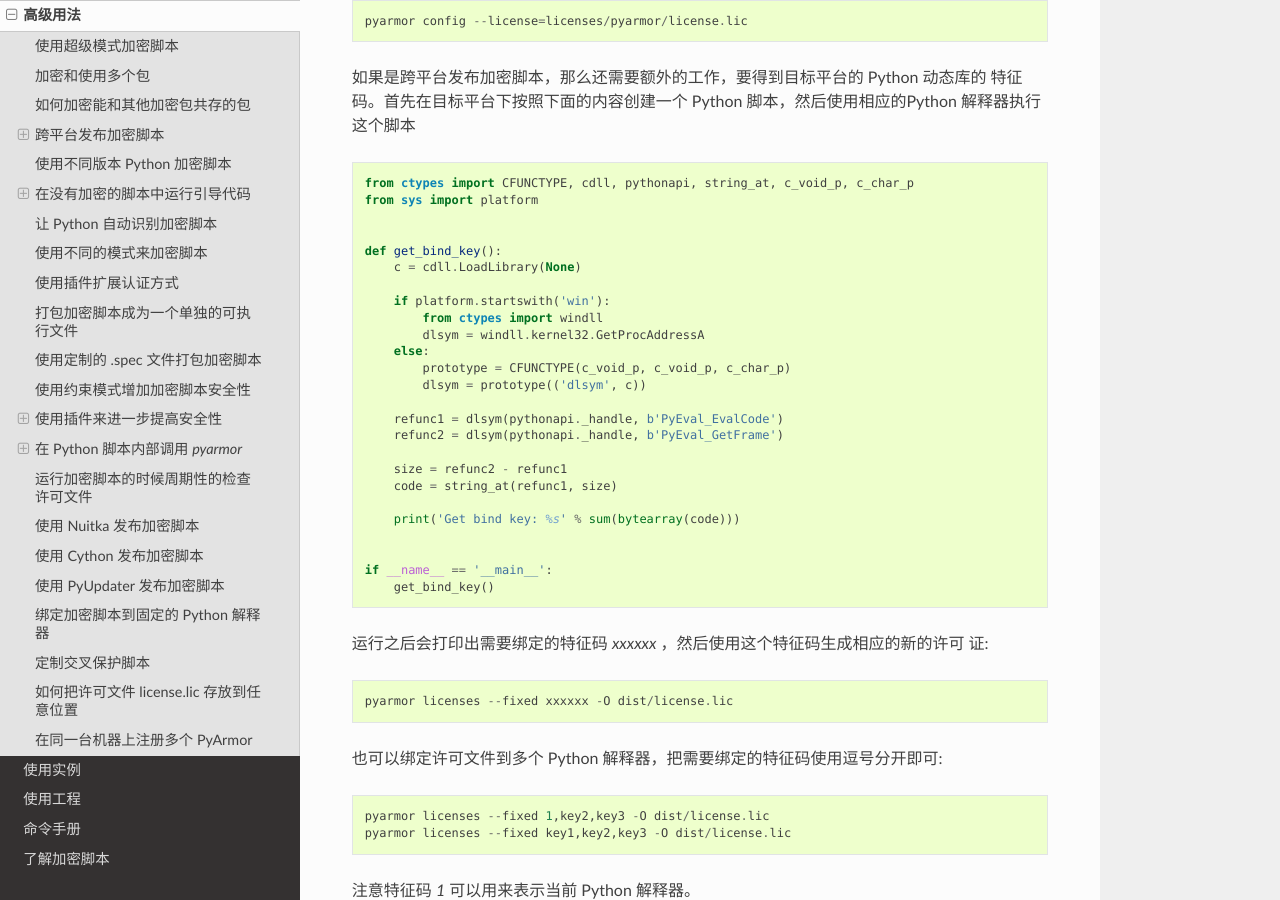
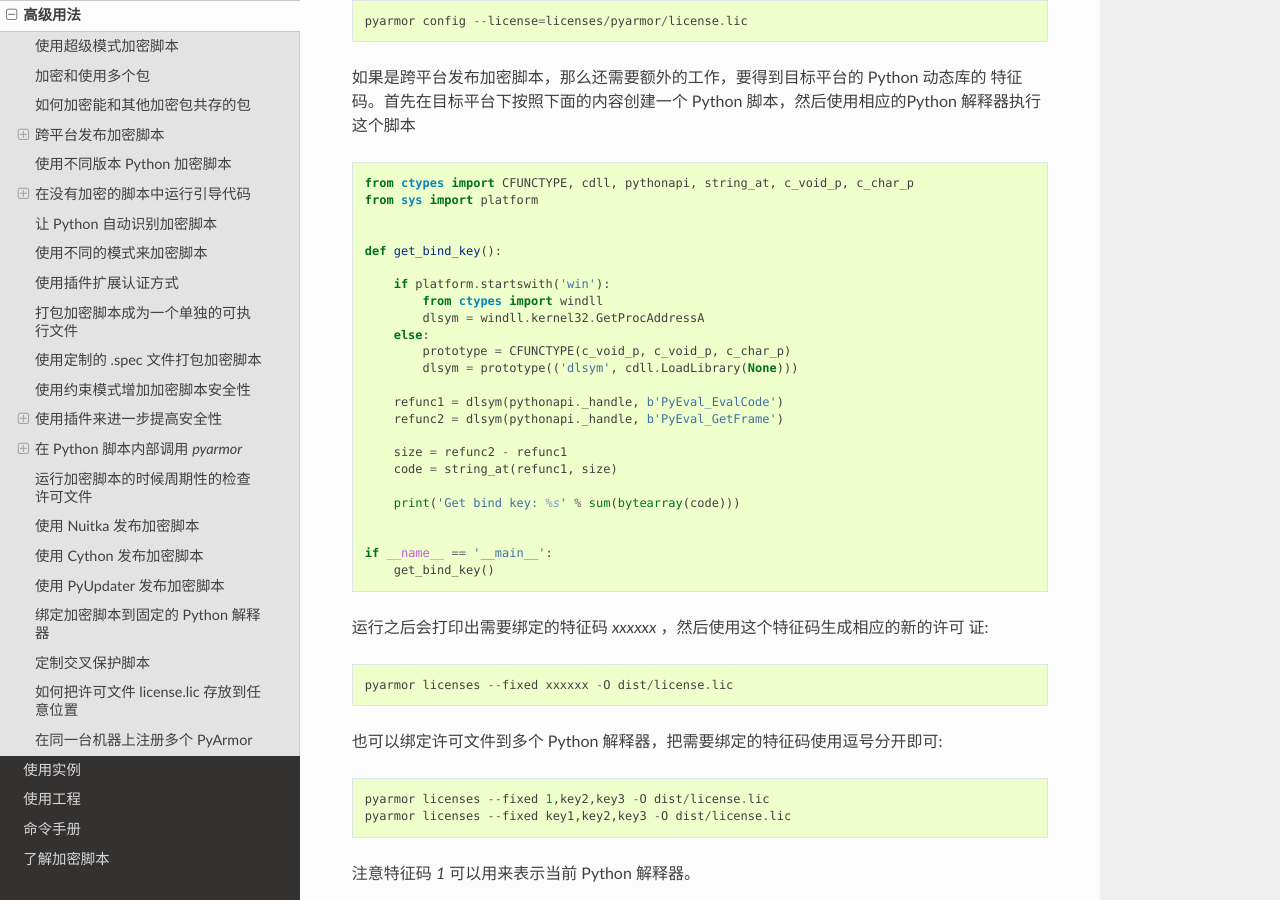
Before and after one commit to dashingsoft/pyarmor-docs-zh, a Sphinx documentation site: the page built from docs/advanced.rst, in a window 1280 px wide and 900 px high, scrolled down 21254 px. Built offline with Sphinx 7.4.7 and the Read the Docs theme 2.0.0, drawn with Linux system fonts in a browser that asks for light colours.

Commit message:
Refine sample code

```diff
--- a/docs/advanced.rst
+++ b/docs/advanced.rst
@@ -1003,14 +1003,13 @@
 
 
   def get_bind_key():
-      c = cdll.LoadLibrary(None)
 
       if platform.startswith('win'):
           from ctypes import windll
           dlsym = windll.kernel32.GetProcAddressA
       else:
           prototype = CFUNCTYPE(c_void_p, c_void_p, c_char_p)
-          dlsym = prototype(('dlsym', c))
+          dlsym = prototype(('dlsym', cdll.LoadLibrary(None)))
 
       refunc1 = dlsym(pythonapi._handle, b'PyEval_EvalCode')
       refunc2 = dlsym(pythonapi._handle, b'PyEval_GetFrame')
```
